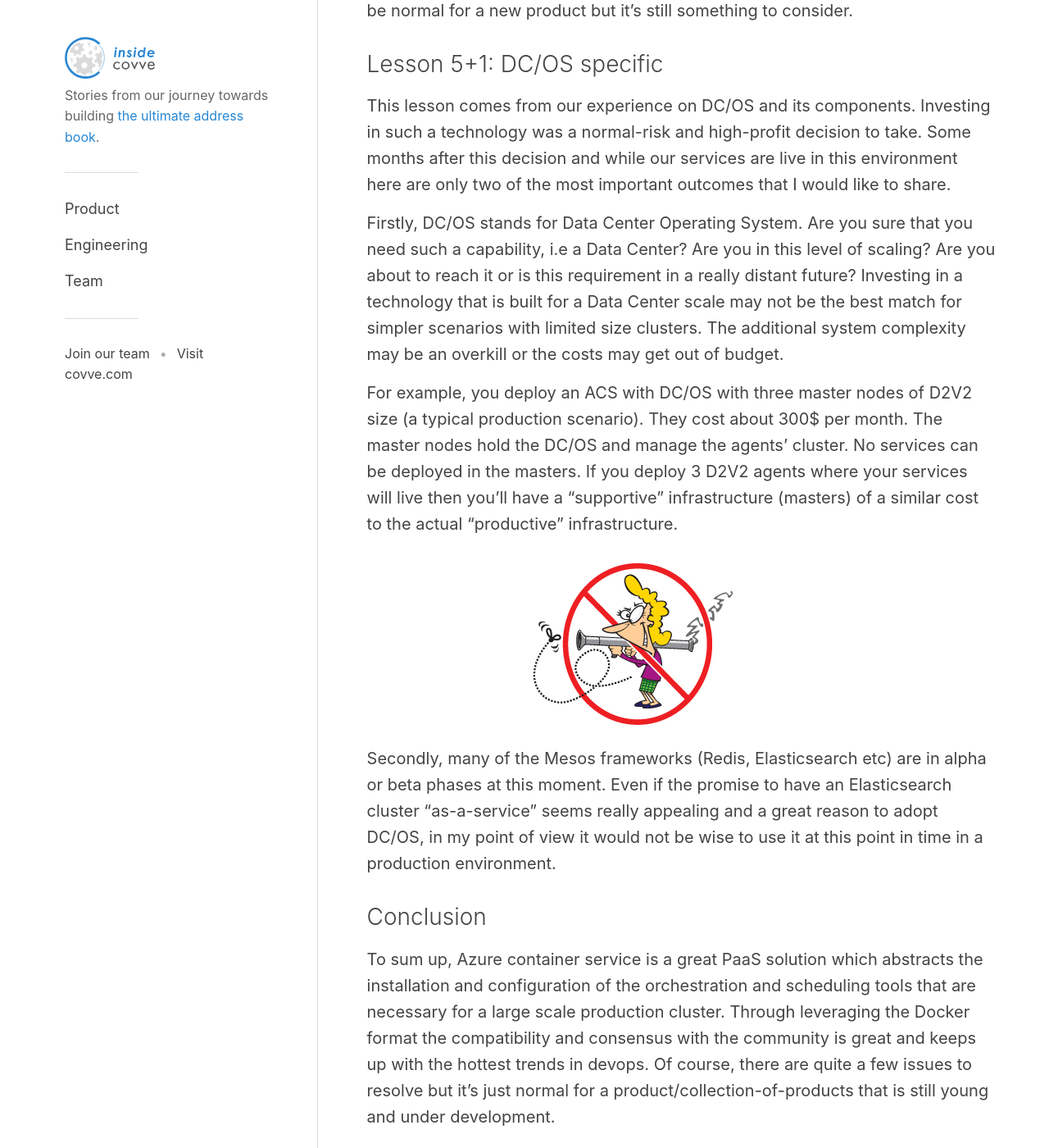
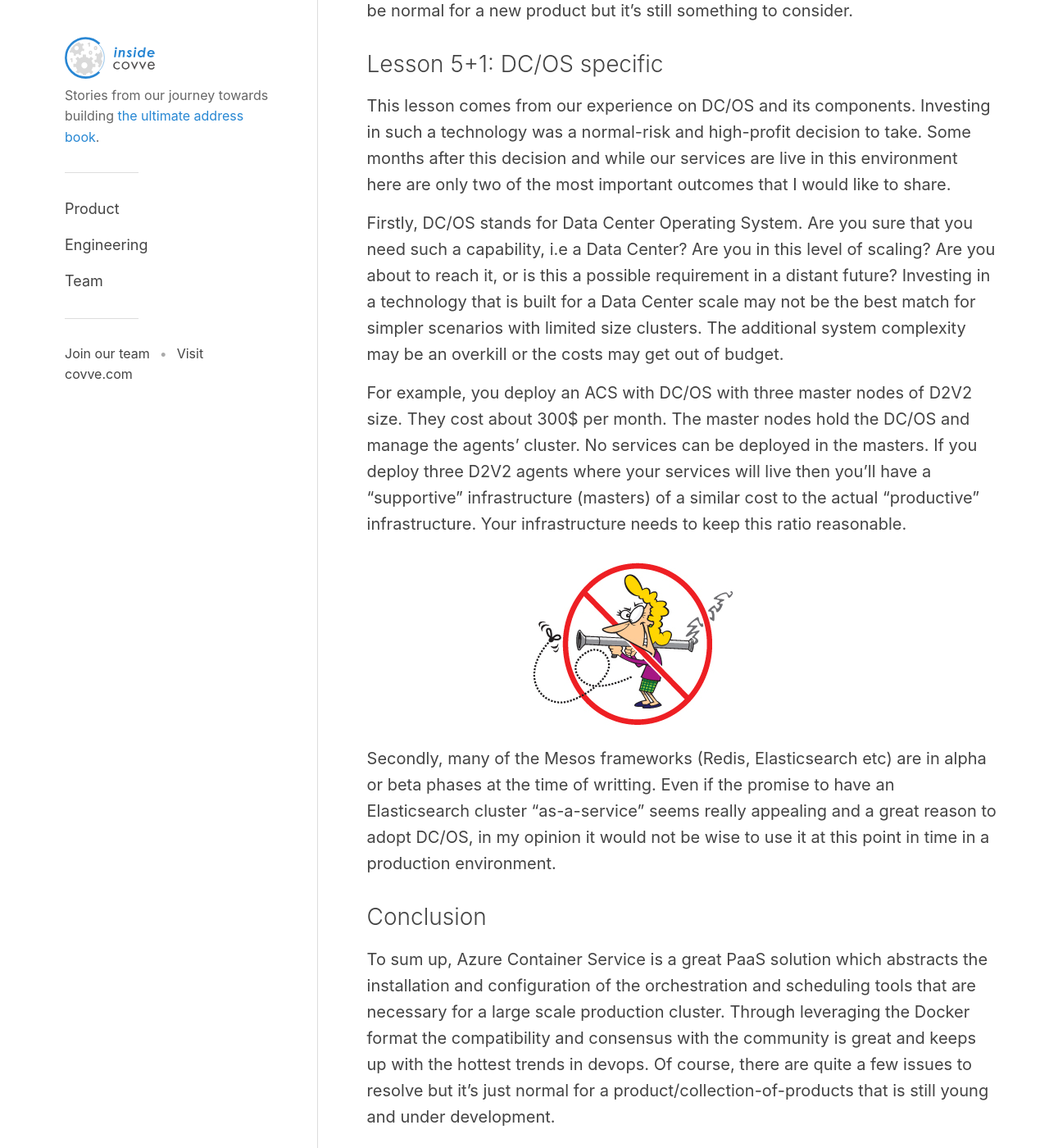
Before and after one commit to Covve/covve.github.io, a Jekyll site: the page built from _posts/2017-02-16-5plus1-things-to-consider-before-starting-with-acs.md, in a window 1280 px wide and 1400 px high, scrolled down 5173 px. Shown: the whole window at 82% size. Built offline with Jekyll 4.4.1, drawn with Linux system fonts in a browser that asks for light colours; nearby versions of some CDN libraries; comment, search, counter and statistics services are not loaded; some of the changed text lies outside the part shown.

Commit message:
changes from zaf's comments on 5 plus 1 things to keep in mind before starting with ACS

```diff
--- a/_posts/2017-02-16-5plus1-things-to-consider-before-starting-with-acs.md
+++ b/_posts/2017-02-16-5plus1-things-to-consider-before-starting-with-acs.md
@@ -21,11 +21,11 @@
 
 ### Lesson 1: Do not be afraid of the ACS JSON template. Use it from the beginning!
 
-The entire JSON that describes an ACS and its components can be exported from an already existing ACS deployment or be found on GitHub. While a first look at it can be quite intimidating -since its size can be a few thousand lines- my first advice is to invest as much time as it’s needed in order to thoroughly understand it.
+The entire JSON that describes an ACS and its components can be exported from an already existing ACS deployment or be [found on GitHub][found on GitHub]. While a first look at it can be quite intimidating -since its size can be a few thousand lines- my first advice is to invest as much time as it’s needed in order to thoroughly understand it.
 
 - Deploying an ACS from the Azure UI greatly limits the capability to fully parametrize your environment since it does not expose most of the available configuration options. However, all of them are available through the template. For example, you may want to change the IPs of your master nodes of the deployed cluster in order to solve a possible IP clash when trying to peer your ACS VNet with an already existing one.
 - Understanding the template and its outcomes will allow you to optimize the produced environment, get rid of components that you may not need, and avoid possible extra charges.
-- Having the JSON file of the ACS enables proper source control and versioning of the deployment. Treat is exactly as you treat your code.
+- Having the JSON file of the ACS enables proper source control and versioning of the deployment. Treat it exactly as you treat your code.
 
 ![ACS template](/images/blog/2017-02-16-5plus1-things-to-consider-before-starting-with-acs/template.png)
 
@@ -41,9 +41,9 @@
 
 ### Lesson 3: Choose your agents wisely
 
-In all of the available orchestration configurations that ACS offers (Docker Swarm, DC/OS, Kubernetes), your services will run in a cluster of VMs (actually virtual machines scale sets - VMSS) that are called agents. Each service instance reserves some resources on the agent that it’s deployed on. If all agents are deployed on a single size of VMs, this may lead to situations where all the CPU of a VM is fully allocated but most of its memory is free (or vice versa).
+In all of the available orchestration configurations that ACS offers (Docker Swarm, DC/OS, Kubernetes), your services will run in a cluster of VMs (actually virtual machines scale sets - [VMSS][VMSS]) that are called agents. Each service instance reserves some resources on the agent that it’s deployed on. If all agents are of a single size, this may lead to situations where all the CPU of a VM is fully allocated but most of its memory is free (or vice versa).
 
-Break your services down to CPU-intensive and memory-intensive services and deploy various virtual machine scale sets with different size of VMs in each one (keep in mind that in each VMSS all VMs must be of the same size). Deploy each service in the corresponding pool. Thus, you can achieve optimum allocation of your resources.
+Break your services down to CPU-intensive and memory-intensive services and deploy various VMSS with different size of VMs in each one (keep in mind that in each VMSS all VMs must be of the same size). Deploy each service in the corresponding pool. Thus, you can achieve optimum allocation of your resources.
 
 Keep in mind that the ACS deployment UI in the Azure portal does not allow such an opportunity. Lesson 1 FTW!
 
@@ -54,14 +54,14 @@
 
 ### Lesson 4: Think twice if you are about to deploy a stateful app
 
-At the time of writing, the implementation of the virtual machine scale sets does not allow the attachment of external hard disks on the VMs. That is to say, if you want to deploy a database on a virtual machine you’ll have to depend on the VM’s disks for persisting your data. This is not a good practice when it comes to Azure VMs since the [non-OS disks are temporary][non-OS disks are temporary].
+At the time of writing, the implementation of the VMSS does not allow the attachment of external hard disks on the VMs. That is to say, if you want to deploy a database on a virtual machine you’ll have to depend on the VM’s disks for persisting your data. This is not a good practice when it comes to Azure VMs since the [non-OS disks are temporary][non-OS disks are temporary].
 
 It is worth saying that we have communicated with the Azure support team on this issue and we have been informed that attaching external hard disks to VMs in a VMSS is a feature that is about to be released in preview soon.
 
-Another reason to be careful when deploying a stateful app is that as of Marathon 1.3.10, persistent storage functionality is still in beta version ([see more][see more]). Generally speaking, the containerized world is perfect for stateless apps while stateful apps are not its first class citizens yet.
+Another reason to be careful when deploying a stateful app is that as of Marathon 1.3.10, persistent storage functionality [is still in beta version][is still in beta version]. Generally speaking, the containerized world is perfect for stateless apps while stateful apps are not its first class citizens yet.
 
 
-### Lesson 5: Growing support by the community, but still there is a lot to be done.
+### Lesson 5: Growing support by the community, but still there is a lot to be done
 
 [Microsoft’s documentation][Microsoft’s documentation] is rich in most of its products and ACS is not an exception. However, nowadays the real power comes from the community. It’s true that ACS’s support by the community is not optimum with just a few tens of questions on Stackoverflow and generally limited resources available. This may be normal for a new product but it’s still something to consider.
 
@@ -70,21 +70,22 @@
 
 This lesson comes from our experience on DC/OS and its components. Investing in such a technology was a normal-risk and high-profit decision to take. Some months after this decision and while our services are live in this environment here are only two of the most important outcomes that I would like to share.
 
-Firstly, DC/OS stands for Data Center Operating System. Are you sure that you need such a capability, i.e a Data Center? Are you in this level of scaling? Are you about to reach it or is this requirement in a really distant future? Investing in a technology that is built for a Data Center scale may not be the best match for simpler scenarios with limited size clusters. The additional system complexity may be an overkill or the costs may get out of budget.
+Firstly, DC/OS stands for Data Center Operating System. Are you sure that you need such a capability, i.e a Data Center? Are you in this level of scaling? Are you about to reach it, or is this a possible requirement in a distant future? Investing in a technology that is built for a Data Center scale may not be the best match for simpler scenarios with limited size clusters. The additional system complexity may be an overkill or the costs may get out of budget.
 
-For example, you deploy an ACS with DC/OS with three master nodes of D2V2 size (a typical production scenario). They cost about 300$ per month. The master nodes hold the DC/OS and manage the agents’ cluster. No services can be deployed in the masters. If you deploy 3 D2V2 agents where your services will live then you’ll have a “supportive” infrastructure (masters) of a similar cost to the actual “productive” infrastructure.
+For example, you deploy an ACS with DC/OS with three master nodes of D2V2 size. They cost about 300$ per month. The master nodes hold the DC/OS and manage the agents’ cluster. No services can be deployed in the masters. If you deploy three D2V2 agents where your services will live then you’ll have a “supportive” infrastructure (masters) of a similar cost to the actual “productive” infrastructure. Your infrastructure needs to keep this ratio reasonable.
 
 ![Are you running a DC](/images/blog/2017-02-16-5plus1-things-to-consider-before-starting-with-acs/datacentre.png)
 
-Secondly, many of the Mesos frameworks (Redis, Elasticsearch etc) are in alpha or beta phases at this moment. Even if the promise to have an Elasticsearch cluster “as-a-service” seems really appealing and a great reason to adopt DC/OS, in my point of view it would not be wise to use it at this point in time in a production environment.
-
+Secondly, many of the Mesos frameworks (Redis, Elasticsearch etc) are in alpha or beta phases at the time of writting. Even if the promise to have an Elasticsearch cluster “as-a-service” seems really appealing and a great reason to adopt DC/OS, in my opinion it would not be wise to use it at this point in time in a production environment.
 
 ### Conclusion
 
-To sum up, Azure container service is a great PaaS solution which abstracts the installation and configuration of the orchestration and scheduling tools that are necessary for a large scale production cluster. Through leveraging the Docker format the compatibility and consensus with the community is great and keeps up with the hottest trends in devops. Of course, there are quite a few issues to resolve but it’s just normal for a product/collection-of-products that is still young and under development.
+To sum up, Azure Container Service is a great PaaS solution which abstracts the installation and configuration of the orchestration and scheduling tools that are necessary for a large scale production cluster. Through leveraging the Docker format the compatibility and consensus with the community is great and keeps up with the hottest trends in devops. Of course, there are quite a few issues to resolve but it’s just normal for a product/collection-of-products that is still young and under development.
 
+[found on GitHub]: https://github.com/Azure/azure-quickstart-templates
+[VMSS]: https://docs.microsoft.com/en-us/azure/virtual-machine-scale-sets/virtual-machine-scale-sets-overview
 [Microsoft’s documentation]: https://docs.microsoft.com/en-us/azure/container-service/
-[see more]: https://mesosphere.github.io/marathon/docs/persistent-volumes.html
+[is still in beta version]: https://mesosphere.github.io/marathon/docs/persistent-volumes.html
 [non-OS disks are temporary]: https://docs.microsoft.com/en-us/azure/virtual-machines/virtual-machines-linux-about-disks-vhds
 [DC/OS]: https://dcos.io
 [Docker Swarm]: https://www.docker.com/products/docker-swarm
```
Also changed, not shown: other parts of _posts/2017-02-16-5plus1-things-to-consider-before-starting-with-acs.md (+1 -1 lines).
